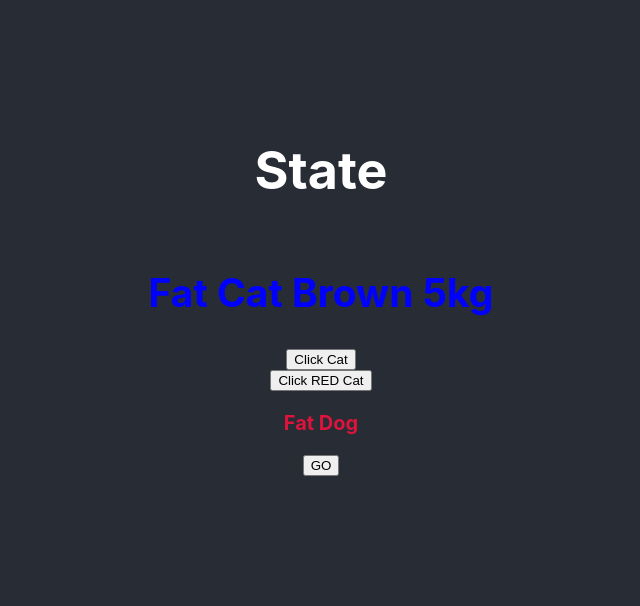
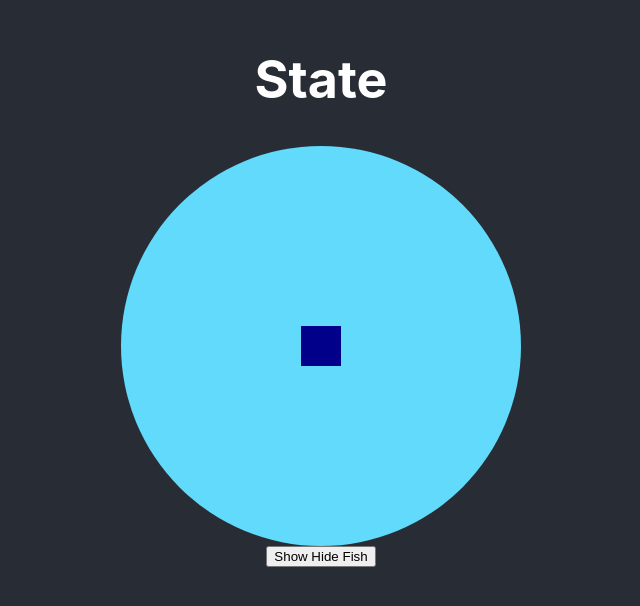
Before and after one commit to lukastabu/zirafa, a React (Create React App) app in the folder r1/: page / in a window 1280 px wide. Shown: the part 110-716 px from the top of the page, without its empty margins (319-959 px from the left). Built offline with nearby package versions, Linux system fonts and the light colour scheme.

Commit message:
Lake and Fish

```diff
--- a/r1/src/App.css
+++ b/r1/src/App.css
@@ -82,3 +82,19 @@ h3 {
     width: 100vw;
     height: 33px;
 }
+
+.lake {
+    display: flex;
+    justify-content: center;
+    align-items: center;
+    width: 400px;
+    height: 400px;
+    background-color: #61dafb;
+    border-radius: 50%;
+}
+
+.blue-square {
+    width: 40px;
+    height: 40px;
+    background-color: darkblue;
+}
--- a/r1/src/App.jsx
+++ b/r1/src/App.jsx
@@ -1,14 +1,18 @@
 import './App.css';
-import FatCat from './Components/004/FatCat';
-import FatDog from './Components/004/FatDog';
+// import FatCat from './Components/004/FatCat';
+// import FatDog from './Components/004/FatDog';
+import Lake from './Components/004/Lake';
 
 function App() {
   return (
     <div className="App">
       <header className="App-header">
         <h1>State</h1>
-        <FatCat color="Brown"></FatCat>
-        <FatDog color="crimson"></FatDog>
+        {/* <FatCat color="Brown"></FatCat>
+
+        <FatDog color="crimson"></FatDog> */}
+
+        <Lake></Lake>
       </header>
     </div>
   );
--- /dev/null
+++ b/r1/src/Components/004/Fish.jsx
@@ -0,0 +1,10 @@
+function Fish(props) {
+
+    if (props.show) {
+        return <div className="blue-square"></div>
+    }
+    return null;
+
+}
+
+export default Fish;
--- /dev/null
+++ b/r1/src/Components/004/Lake.jsx
@@ -0,0 +1,28 @@
+import React from "react";
+import Fish from "./Fish";
+
+class Lake extends React.Component {
+
+    constructor() {
+        super();
+        this.state = { show: true };
+    }
+
+    show = () => {
+        this.setState(s => ({ show: !s.show}));
+    }
+
+    render() {
+        return (
+            <>
+            <div className="lake">
+                <Fish show={this.state.show}></Fish>
+            </div>
+            <button onClick={this.show}>Show Hide Fish</button>
+            </>
+        );
+    }
+
+}
+
+export default Lake;
```
